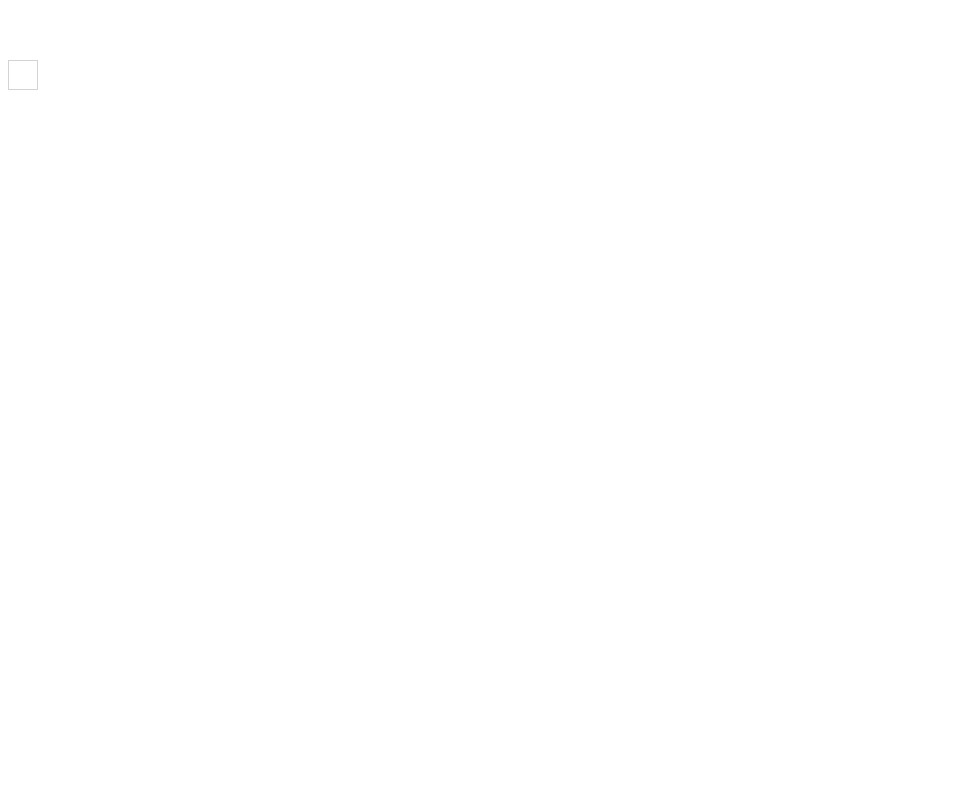
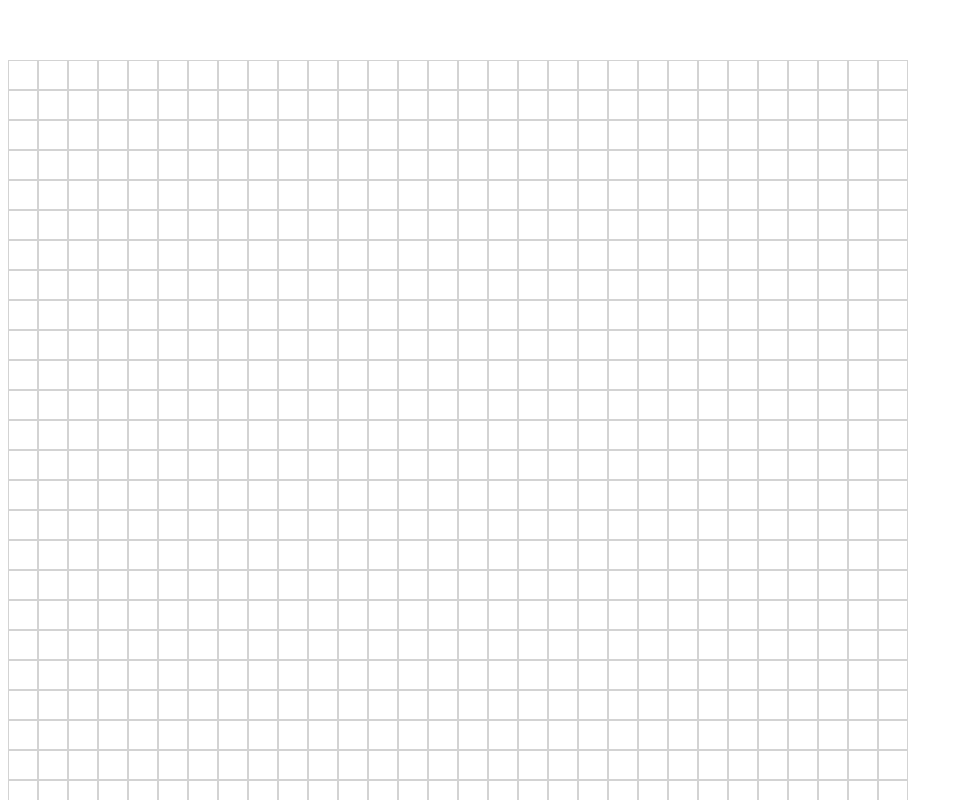
Before and after one commit to peteoshea/vue-pixel-drawing, a Vue app: page / in a window 1280 px wide. Shown: the top 800 px of the page, without its empty margins (0-963 px from the left). Built offline with nearby package versions, Linux system fonts and the light colour scheme.

Commit message:
Add Canvas component to display a 30x30 grid of pixels

```diff
--- a/src/App.vue
+++ b/src/App.vue
@@ -1,16 +1,16 @@
 <template>
   <div id="app">
-    <Pixel />
+    <Canvas />
   </div>
 </template>
 
 <script>
-import Pixel from './components/Pixel.vue';
+import Canvas from './components/Canvas.vue';
 
 export default {
   name: 'App',
   components: {
-    Pixel,
+    Canvas,
   },
 };
 </script>
--- /dev/null
+++ b/src/components/Canvas.vue
@@ -0,0 +1,24 @@
+<template>
+  <div class="canvas">
+    <Pixel v-for="n in 30 * 30" :key="n" />
+  </div>
+</template>
+
+<script>
+import Pixel from './Pixel';
+
+export default {
+  name: 'Canvas',
+  components: {
+    Pixel,
+  },
+};
+</script>
+
+<style scoped>
+.canvas {
+  display: flex;
+  flex-wrap: wrap;
+  max-width: 900px;
+}
+</style>
```
